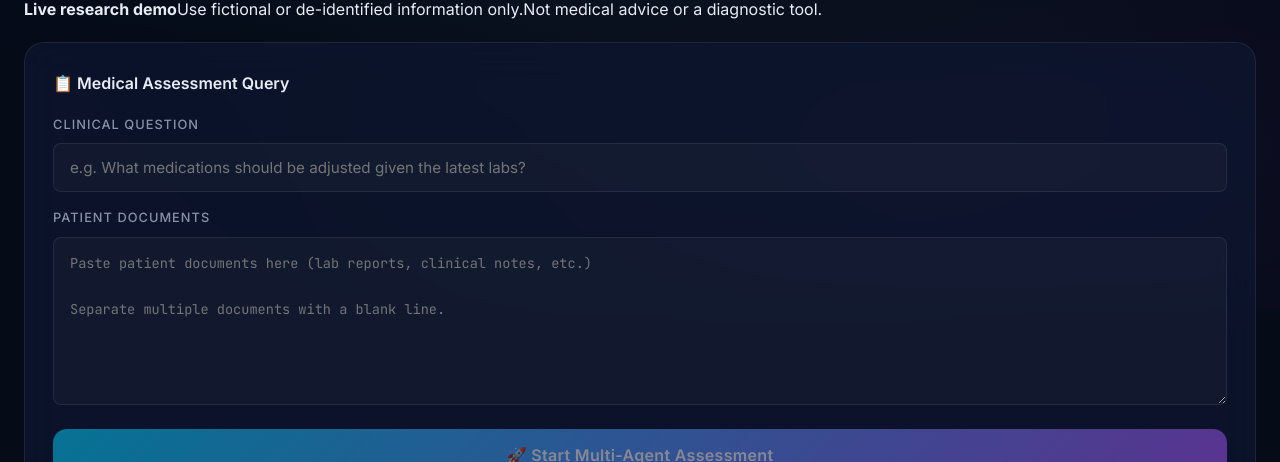
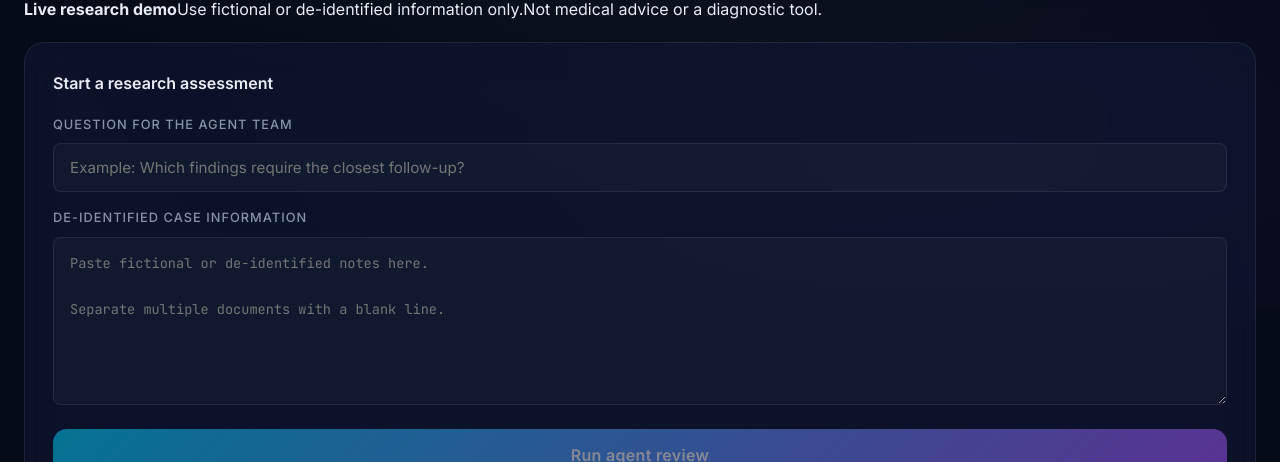
Before and after one commit to Taghreed-Alsharafi/Multi-Agent-AI-for-Reliable-Clinical-Reasoning, a React (Vite) app in the folder frontend/: page / in a window 1280 px wide. Shown: the part 490-952 px from the top of the page. Built offline with nearby package versions, Linux system fonts and the light colour scheme; no server answers.

Commit message:
Clarify and brand the live research demo

```diff
--- a/frontend/src/components/InputPanel.jsx
+++ b/frontend/src/components/InputPanel.jsx
@@ -19,14 +19,14 @@ export default function InputPanel({ onSubmit, disabled }) {
 
     return (
         <form className="input-panel" onSubmit={handleSubmit}>
-            <h2>📋 Medical Assessment Query</h2>
+            <h2>Start a research assessment</h2>
 
             <div className="input-group">
-                <label htmlFor="question">Clinical Question</label>
+                <label htmlFor="question">Question for the agent team</label>
                 <input
                     id="question"
                     type="text"
-                    placeholder="e.g. What medications should be adjusted given the latest labs?"
+                    placeholder="Example: Which findings require the closest follow-up?"
                     value={question}
                     onChange={(e) => setQuestion(e.target.value)}
                     disabled={disabled}
@@ -34,10 +34,10 @@ export default function InputPanel({ onSubmit, disabled }) {
             </div>
 
             <div className="input-group">
-                <label htmlFor="documents">Patient Documents</label>
+                <label htmlFor="documents">De-identified case information</label>
                 <textarea
                     id="documents"
-                    placeholder={"Paste patient documents here (lab reports, clinical notes, etc.)\n\nSeparate multiple documents with a blank line."}
+                    placeholder={"Paste fictional or de-identified notes here.\n\nSeparate multiple documents with a blank line."}
                     value={documents}
                     onChange={(e) => setDocuments(e.target.value)}
                     disabled={disabled}
@@ -46,7 +46,7 @@ export default function InputPanel({ onSubmit, disabled }) {
             </div>
 
             <button type="submit" className="submit-btn" disabled={disabled || !question.trim() || !documents.trim()}>
-                {disabled ? '⏳ Pipeline Running...' : '🚀 Start Multi-Agent Assessment'}
+                {disabled ? 'Agents are reviewing the case...' : 'Run agent review'}
             </button>
         </form>
     );
```
